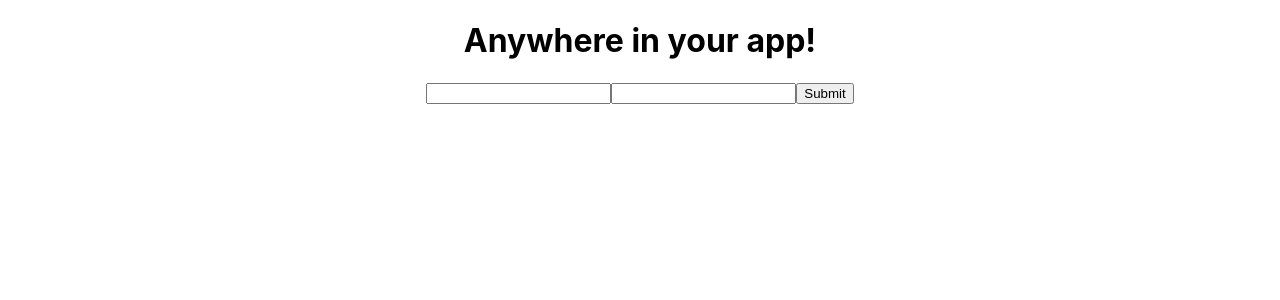
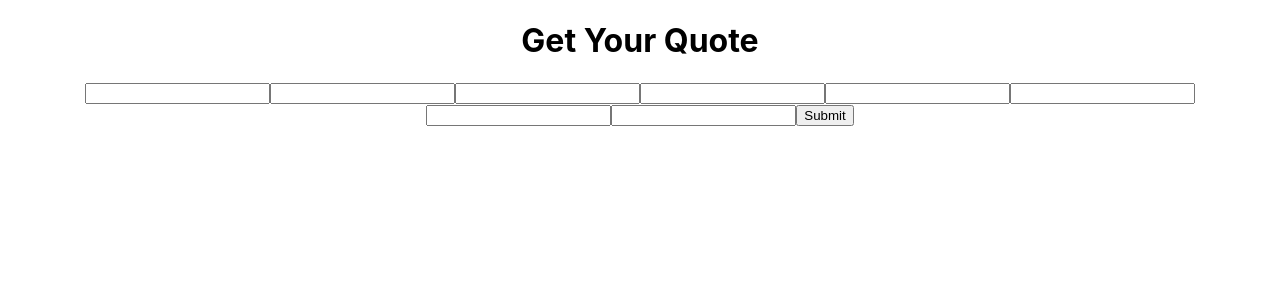
Before and after one commit to millagmc/ManyPets-team9, a React (Create React App) app in the folder front_end/: page / in a window 1280 px wide. Shown: the top 300 px of the page. Built offline with nearby package versions, Linux system fonts and the light colour scheme.

Commit message:
formik started

```diff
--- a/front_end/public/index.html
+++ b/front_end/public/index.html
@@ -24,7 +24,7 @@
       work correctly both with client-side routing and a non-root public URL.
       Learn how to configure a non-root public URL by running `npm run build`.
     -->
-    <title>React App</title>
+    <title>ManyPets Get Your Quote!</title>
   </head>
   <body>
     <noscript>You need to enable JavaScript to run this app.</noscript>
--- a/front_end/src/App.js
+++ b/front_end/src/components/App/App.js
@@ -1,5 +1,4 @@
-
-import FormPets from './components/FormPets';
+import FormPets from '../FormPets/FormPets';
 import './App.css';
 
 function App() {
--- a/front_end/src/components/FormPets.js
+++ /dev/null
@@ -1,63 +0,0 @@
-import React from 'react';
- import { Formik } from 'formik';
-
- const FormPets = () => (
-   <div>
-     <h1>Anywhere in your app!</h1>
-     <Formik
-       initialValues={{ email: '', password: '' }}
-       validate={values => {
-         const errors = {};
-         if (!values.email) {
-           errors.email = 'Required';
-         } else if (
-           !/^[A-Z0-9._%+-]+@[A-Z0-9.-]+\.[A-Z]{2,}$/i.test(values.email)
-         ) {
-           errors.email = 'Invalid email address';
-         }
-         return errors;
-       }}
-       onSubmit={(values, { setSubmitting }) => {
-         setTimeout(() => {
-           alert(JSON.stringify(values, null, 2));
-           setSubmitting(false);
-         }, 400);
-       }}
-     >
-       {({
-         values,
-         errors,
-         touched,
-         handleChange,
-         handleBlur,
-         handleSubmit,
-         isSubmitting,
-         /* and other goodies */
-       }) => (
-         <form onSubmit={handleSubmit}>
-           <input
-             type="email"
-             name="email"
-             onChange={handleChange}
-             onBlur={handleBlur}
-             value={values.email}
-           />
-           {errors.email && touched.email && errors.email}
-           <input
-             type="password"
-             name="password"
-             onChange={handleChange}
-             onBlur={handleBlur}
-             value={values.password}
-           />
-           {errors.password && touched.password && errors.password}
-           <button type="submit" disabled={isSubmitting}>
-             Submit
-           </button>
-         </form>
-       )}
-     </Formik>
-   </div>
- );
-
- export default FormPets;
--- /dev/null
+++ b/front_end/src/components/FormPets/FormPets.js
@@ -0,0 +1,123 @@
+import React from 'react';
+ import { Formik } from 'formik';
+
+ const FormPets = () => (
+   <div>
+     <h1>Get Your Quote</h1>
+     <Formik
+       initialValues={
+        { firstName: '',
+          surname: '',
+          address: '',
+          postcode: '',
+          email: '',
+          petname: '',
+          pettype: '',
+          petage: '',
+          petgender: '',
+          petbreed: '',
+          numberofpets: ''
+        }}
+       validate={values => {
+         const errors = {};
+         if (!values.email) {
+           errors.email = 'Required';
+         } else if (
+           !/^[A-Z0-9._%+-]+@[A-Z0-9.-]+\.[A-Z]{2,}$/i.test(values.email)
+         ) {
+           errors.email = 'Invalid email address';
+         }
+         return errors;
+       }}
+       onSubmit={(values, { setSubmitting }) => {
+         setTimeout(() => {
+           alert(JSON.stringify(values, null, 2));
+           setSubmitting(false);
+         }, 400);
+       }}
+     >
+       {({
+         values,
+         errors,
+         touched,
+         handleChange,
+         handleBlur,
+         handleSubmit,
+         isSubmitting,
+         /* and other goodies */
+       }) => (
+        <form onSubmit={handleSubmit}>
+           <input
+             type="firstName"
+             name="firstName"
+             onChange={handleChange}
+             onBlur={handleBlur}
+             value={values.firstName}
+           />
+           {errors.firstName && touched.firstName && errors.firstName}
+            <input
+             type="surname"
+             name="surname"
+             onChange={handleChange}
+             onBlur={handleBlur}
+             value={values.surname}
+           />
+           {errors.surname && touched.surname && errors.surname}
+           <input
+             type="address"
+             name="address"
+             onChange={handleChange}
+             onBlur={handleBlur}
+             value={values.address}
+           />
+           {errors.address && touched.address && errors.address}
+           <input
+             type="postcode"
+             name="postcode"
+             onChange={handleChange}
+             onBlur={handleBlur}
+             value={values.postcode}
+           />
+           {errors.postcode && touched.postcode && errors.postcode}
+               <input
+             type="email"
+             name="email"
+             onChange={handleChange}
+             onBlur={handleBlur}
+             value={values.email}
+           />
+          {errors.email && touched.email && errors.email}
+            <input
+             type="petname"
+             name="petname"
+             onChange={handleChange}
+             onBlur={handleBlur}
+             value={values.petname}
+           />
+           {errors.petname && touched.petname && errors.petname}
+           <input
+             type="petage"
+             name="petage"
+             onChange={handleChange}
+             onBlur={handleBlur}
+             value={values.email}
+           />
+           {errors.email && touched.email && errors.email}
+           <input
+             type="password"
+             name="password"
+             onChange={handleChange}
+             onBlur={handleBlur}
+             value={values.password}
+           />
+           {errors.password && touched.password && errors.password}
+           <button type="submit" disabled={isSubmitting}>
+             Submit
+           </button>
+         </form>
+       )}
+     </Formik>
+   </div>
+ );
+
+ export default FormPets;
--- a/front_end/src/index.js
+++ b/front_end/src/index.js
@@ -1,7 +1,7 @@
 import React from 'react';
 import ReactDOM from 'react-dom/client';
 import './index.css';
-import App from './App';
+import App from './components/App/App';
 
 
 const root = ReactDOM.createRoot(document.getElementById('root'));
```
Also changed, not shown: front_end/src/components/App/App.css (renamed from front_end/src/App.css), front_end/src/logo.svg (deleted), 1 other file (tests, documents, lock files or other folders).
